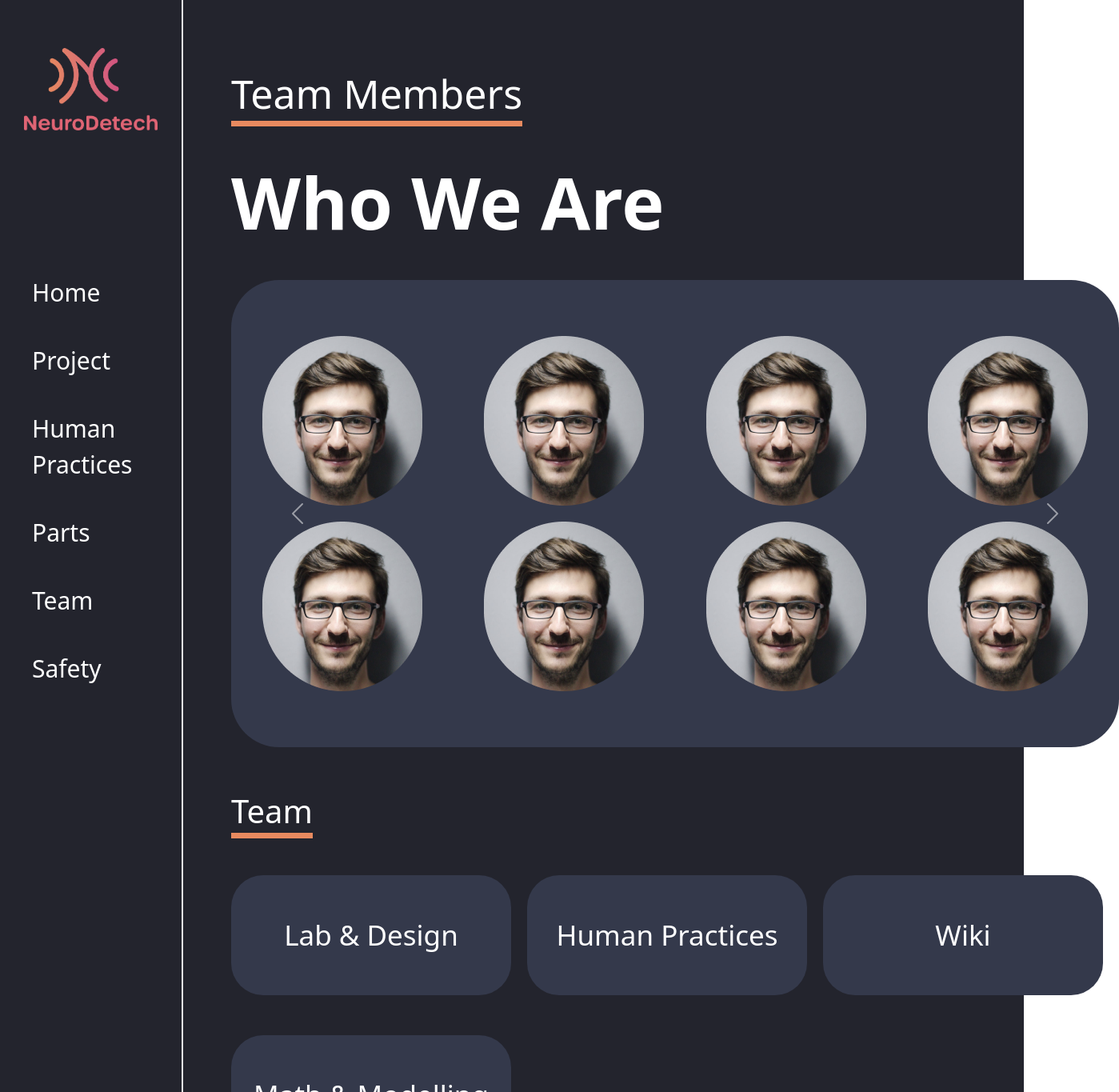
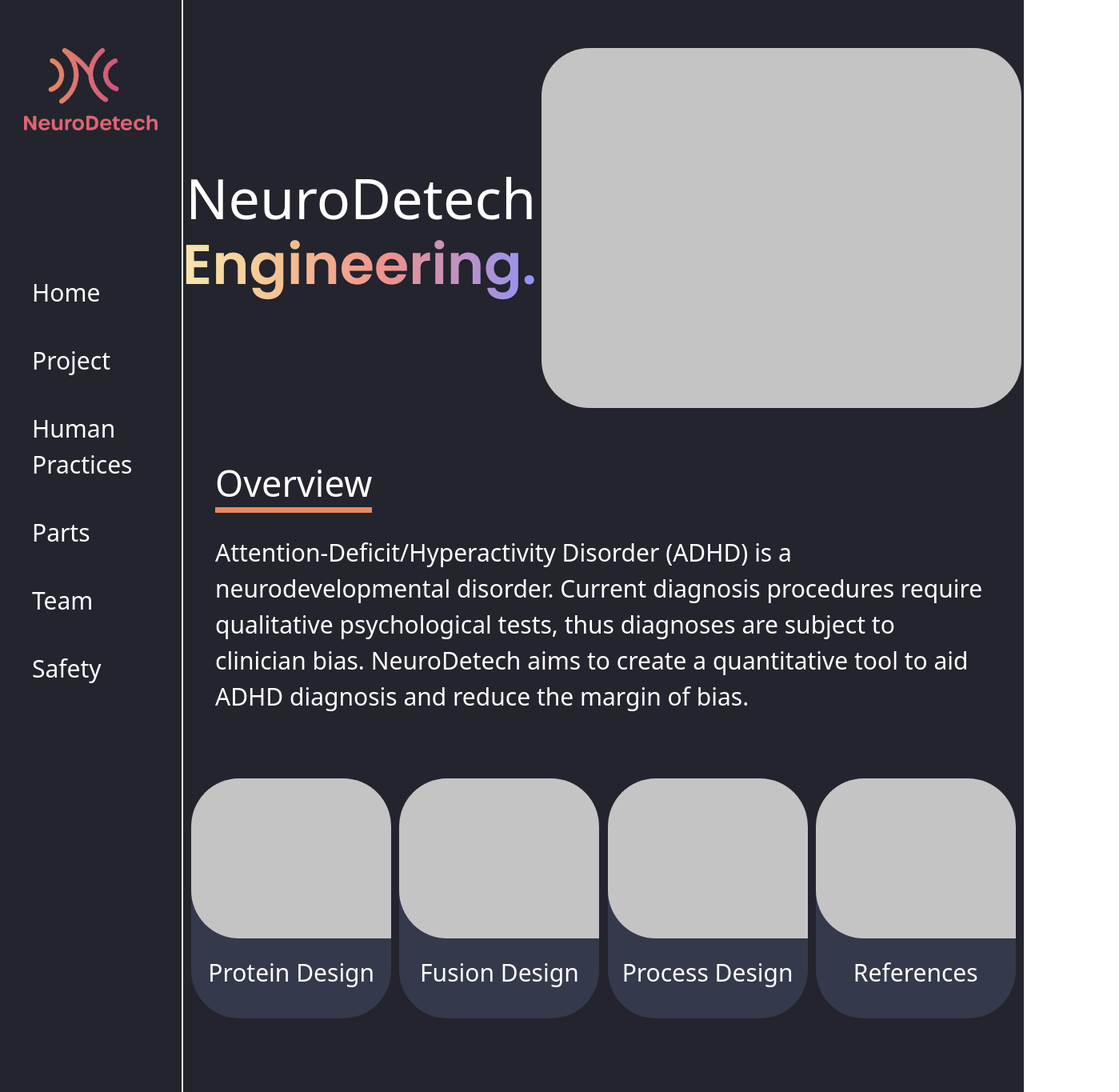
Before and after one commit to igem-waterloo/wiki2021, a React (Create React App) app: page / in a window 1280 px wide. Shown: the top 1365 px of the page at 80% size, 1399 px wide, since content can reach past the window. Built offline with nearby package versions, Linux system fonts and the light colour scheme; a web font is replaced by a local one.

Commit message:
created project description and engineering page

```diff
--- a/src/App.js
+++ b/src/App.js
@@ -2,8 +2,10 @@ import React, {Component} from 'react';
 import { BrowserRouter as Router, Switch, Route } from "react-router-dom";
 import TeamPage from "./pages/TeamPage";
 import HomePage from "./pages/HomePage/HomePage";
+import ProjectDescription from "./pages/ProjectDescription/ProjectDescription"
+import Engineering from './pages/Engineering/Engineering';
 import Footer from "./components/Footer/Footer";
-import Header from "./components/Header/Header"
+import Header from "./components/Header/Header";
 import styles from './App.css';
 import 'bootstrap/dist/css/bootstrap.min.css';
 
@@ -16,10 +18,16 @@ class App extends Component {
                 <Header />
                 <Switch>
                     <Route path="/">
-                        <HomePage />
+                        <Engineering />
                     </Route>
                     <Route path="/team">
                         <TeamPage />
+                    </Route>
+                    <Route path="/project/description">
+                        <ProjectDescription />
+                    </Route>
+                    <Route path="/project/engineering">
+                        <Engineering />
                     </Route>
                 </Switch>
                 </div>
--- /dev/null
+++ b/src/pages/Engineering/Engineering.js
@@ -0,0 +1,54 @@
+import React, { Component } from 'react';
+import styles from './engineering.module.scss';
+
+class Engineering extends Component {
+    render() {
+        return (
+            <div className={styles.container}>
+                <div className={styles.header_div}>
+                    <div className={styles.title}>
+                        <div className={styles.page_heading}>NeuroDetech</div>
+                        <div>
+                            <img src="./Project/engineering.png"></img>
+                        </div>
+                    </div>
+                    <div className={styles.illustration}></div>
+                </div>
+                <div className={styles.text_div}>
+                    <span className={styles.text_heading}>Overview</span>
+                    <div className={styles.description}>
+                        Attention-Deficit/Hyperactivity Disorder (ADHD) is a neurodevelopmental disorder. Current diagnosis procedures require qualitative psychological tests, thus diagnoses are subject to clinician bias. NeuroDetech aims to create a quantitative tool to aid ADHD diagnosis and reduce the margin of bias.
+                    </div>
+                </div>
+                <div className={styles.sections_div}>
+                    <div className={styles.sections}>
+                        <div className={styles.section_img}></div>
+                        <div className={styles.section_text}>
+                            Protein Design
+                        </div>
+                    </div>
+                    <div className={styles.sections}>
+                        <div className={styles.section_img}></div>
+                        <div className={styles.section_text}>
+                            Fusion Design
+                        </div>
+                    </div>
+                    <div className={styles.sections}>
+                        <div className={styles.section_img}></div>
+                        <div className={styles.section_text}>
+                            Process Design
+                        </div>
+                    </div>
+                    <div className={styles.sections}>
+                        <div className={styles.section_img}></div>
+                        <div className={styles.section_text}>
+                            References
+                        </div>
+                    </div>
+                </div>
+            </div>
+        )
+    }
+}
+
+export default Engineering;
--- /dev/null
+++ b/src/pages/Engineering/engineering.module.scss
@@ -0,0 +1,86 @@
+.container {
+    display: flex;
+    flex-direction: column;
+    justify-content: space-around;
+    // margin-left: 60px;
+    // margin-top: 80px;
+    margin-bottom: 300px;
+}
+
+.header_div {
+    display: flex;
+    flex-direction: row;
+    justify-content: space-around;
+    margin: 60px 0;
+}
+
+.title {
+    display: flex;
+    flex-direction: column;
+    justify-content: center;
+    margin: auto 0;
+}
+
+.page_heading {
+    font-size: 70px;
+    font-weight: 500;
+    color: white;
+    // height: 100px;
+    // line-height: 100px;
+    // border-bottom: 7px solid #E88A5F;
+    // padding-bottom: 15px;
+    // text-align: center;
+    // vertical-align: middle;
+}
+
+.illustration {
+    width: 600px;
+    height: 450px;
+    background: #C4C4C4;
+    border-radius: 60px;
+}
+
+.text_div {
+    margin: 0 40px;
+}
+
+.text_heading {
+    font-size: 45px;
+    font-weight: 500;
+    color: white;
+    border-bottom: 7px solid #E88A5F;
+}
+
+.description {
+    font-size: 30px;
+    font-weight: 500;
+    color: white;
+    margin-top: 30px;
+}
+
+.sections_div {
+    display: flex;
+    justify-content: space-evenly;
+    margin-top: 80px;
+}
+
+.sections {
+    height: 300px;
+    width: 250px;
+    background: #34394B;
+    border-radius: 60px;
+}
+
+.section_img {
+    height: 200px;
+    background: #C4C4C4;
+    border-radius: 60px 60px 0 60px;
+}
+
+.section_text {
+    font-size: 30px;
+    font-weight: 400;
+    color: white;
+    text-align: center;
+    margin-top: 20px;
+}
--- /dev/null
+++ b/src/pages/ProjectDescription/ProjectDescription.js
@@ -0,0 +1,36 @@
+import React, { Component } from 'react';
+import styles from './projectdescription.module.scss';
+
+class ProjectDescription extends Component {
+    render() {
+        return (
+            <div className={styles.container}>
+                <div className={styles.text_div}>
+                    <span className={styles.page_heading}>Project Description</span>
+                    {/* <br className={styles.title_bottom} /> */}
+                </div>
+                <div className={styles.img_header}>
+                    <img src="./Project/description_header.png"></img>
+                </div>
+                <div className={styles.text_div}>
+                    <span className={styles.page_heading}>Overview</span>
+                    <div className={styles.description}>
+                        Attention-Deficit/Hyperactivity Disorder (ADHD) is a neurodevelopmental disorder. Current diagnosis procedures require qualitative psychological tests, thus diagnoses are subject to clinician bias. NeuroDetech aims to create a quantitative tool to aid ADHD diagnosis and reduce the margin of bias.
+                    </div>
+                </div>
+                <div className={styles.videos_div}>
+                    <div>
+                        <span className={styles.page_heading}>Promotion Video</span>
+                        <div className={styles.video}></div>
+                    </div>
+                    <div>
+                        <span className={styles.page_heading}>Presentation Video</span>
+                        <div className={styles.video}></div>
+                    </div>
+                </div>
+            </div>
+        )
+    }
+}
+
+export default ProjectDescription;
--- /dev/null
+++ b/src/pages/ProjectDescription/projectdescription.module.scss
@@ -0,0 +1,56 @@
+.container {
+    display: flex;
+    flex-direction: column;
+    margin-left: 60px;
+    // margin-top: 80px;
+    margin-bottom: 300px;
+}
+
+.text_div {
+    margin: 60px 0;
+}
+
+.page_heading {
+    font-size: 50px;
+    font-weight: 500;
+    color: white;
+    border-bottom: 7px solid #E88A5F;
+    padding-bottom: 15px;
+}
+
+// .title_bottom {
+//     width: 30px;
+//     border-top: 7px solid #E88A5F;;
+// }
+
+.img_header {
+    width: 95%;
+    height: 450px;
+
+    img {
+        width: 100%;
+    }
+}
+
+.description {
+    font-size: 30px;
+    font-weight: 500;
+    color: white;
+    margin-top: 30px;
+}
+
+.videos_div {
+    display: flex;
+    flex-direction: row;
+    justify-content: space-between;
+    margin-right: 30px;
+    // align-items: flex-start;
+}
+
+.video {
+    width: 540px;
+    height: 360px;
+    background: #34394B;
+    border-radius: 60px;
+    margin-top: 45px;
+}
```
Also changed, not shown: public/Project/description_header.png (added), public/Project/engineering.png (added).
